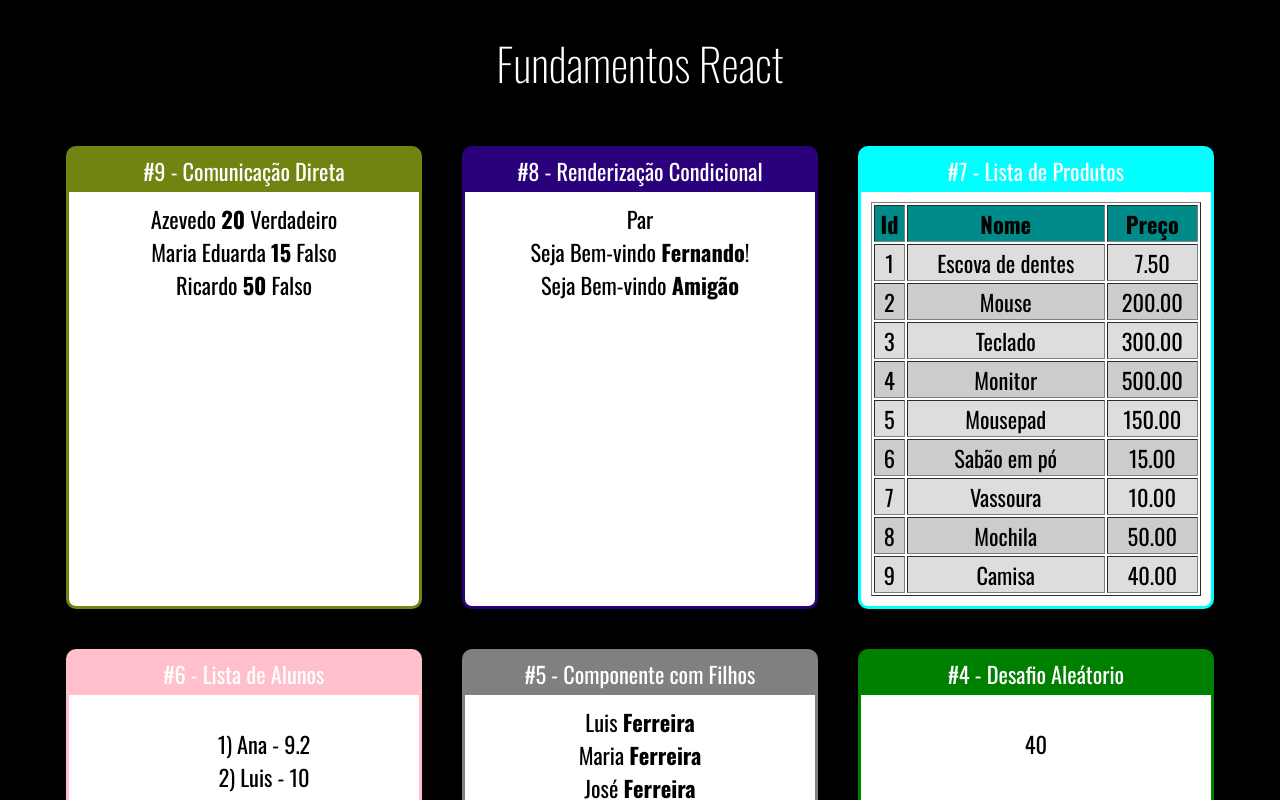
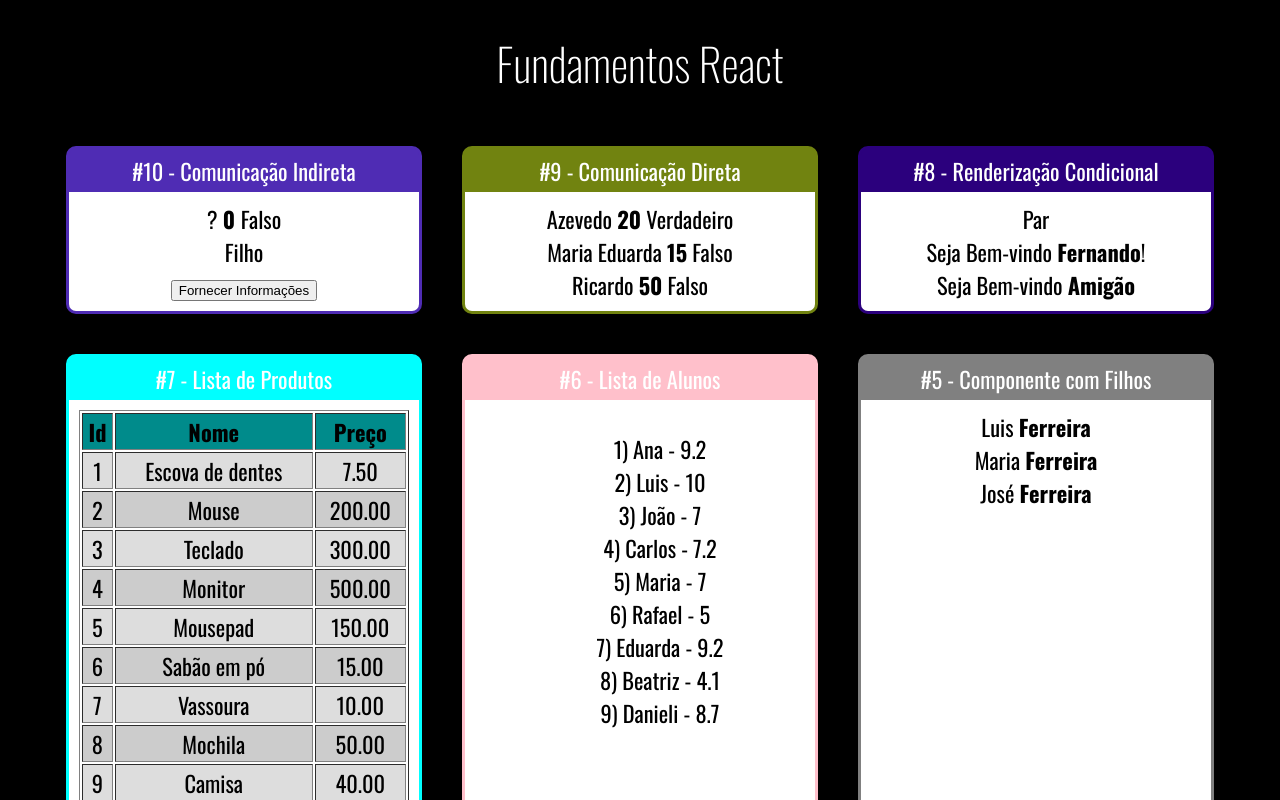
Before and after one commit to CoderEduardo/React, a React (Create React App) app in the folder fundamentos-react/: page / in a window 1280 px wide. Shown: the top 800 px of the page. Built offline with nearby package versions, Linux system fonts and the light colour scheme.

Commit message:
Compoentes com estado na aplicação

```diff
--- a/fundamentos-react/src/App.jsx
+++ b/fundamentos-react/src/App.jsx
@@ -13,12 +13,17 @@
 import ParOuImpar from "./components/condicional/ParOuImpar";
 import UsuarioInfo from "./components/condicional/UsuarioInfo";
 import DiretaPai from "./components/comunicacao/DiretaPai";
+import IndiretaPai from "./components/comunicacao/IndiretaPai";
 
 export default _ =>
     <div className="App">
         <h1>Fundamentos React</h1>
 
         <div className="Cards">
+
+            <Card titulo="#10 - Comunicação Indireta" color="#4f2cb4">
+                <IndiretaPai/>
+            </Card>
 
             <Card titulo="#9 - Comunicação Direta" color ="#718310">
                 <DiretaPai/>
--- /dev/null
+++ b/fundamentos-react/src/components/comunicacao/IndiretaFilho.jsx
@@ -0,0 +1,18 @@
+import React from "react";
+
+export default props => {
+
+    const gerarIdade = () =>  parseInt(Math.random() * (20)) + 50
+
+
+    return (
+        <div>
+            <div>Filho</div>
+            <button onClick={
+                function(){
+                    props.quandoClicar("João",gerarIdade(),true)
+                }
+            }>Fornecer Informações</button>
+        </div>
+    )
+}
--- /dev/null
+++ b/fundamentos-react/src/components/comunicacao/IndiretaPai.jsx
@@ -0,0 +1,26 @@
+import React, { useState } from "react";
+import IndiretaFilho from "./IndiretaFilho";
+
+export default props => {
+
+    const [nome, setNome] = useState("?")
+    const [idade, setIdade] = useState(0)
+    const [nerd, setNerd] = useState(false)
+
+    function fornecerInformacoes(nome, idade, nerd) {
+        setNome(nome)
+        setIdade(idade)
+        setNerd(nerd)
+    }
+
+    return (
+        <div>
+            <div>
+                <span>{nome} </span>
+                <span><strong>{idade} </strong></span>
+                <span>{nerd ? 'Verdadeiro' : 'Falso'}</span>
+            </div>
+            <IndiretaFilho quandoClicar={fornecerInformacoes}></IndiretaFilho>
+        </div>
+    )
+}
```
